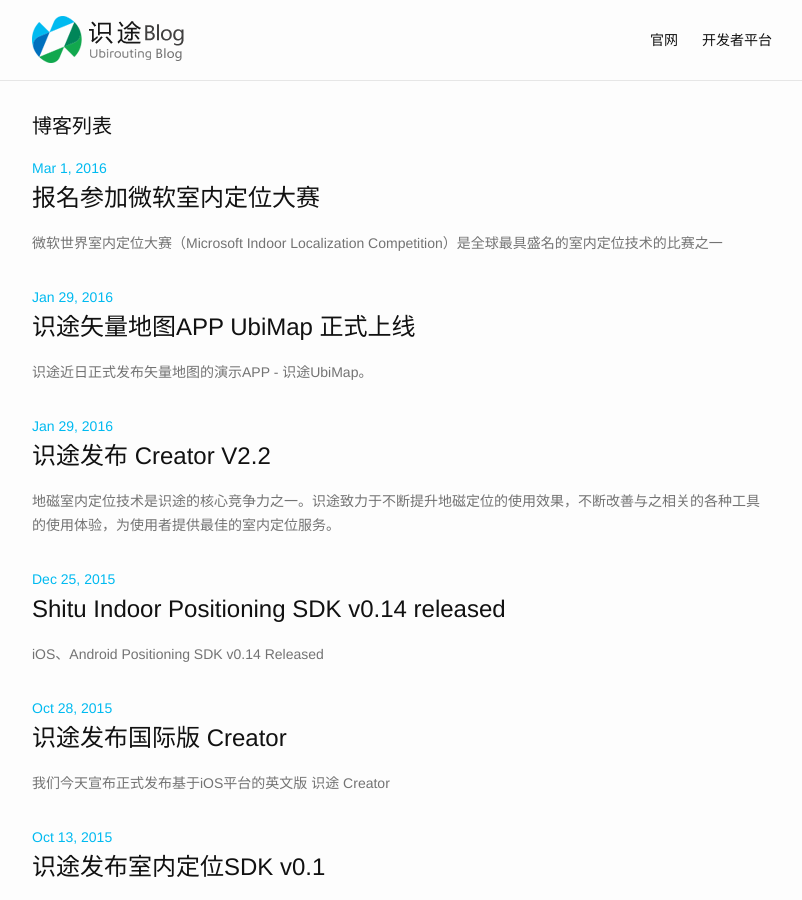
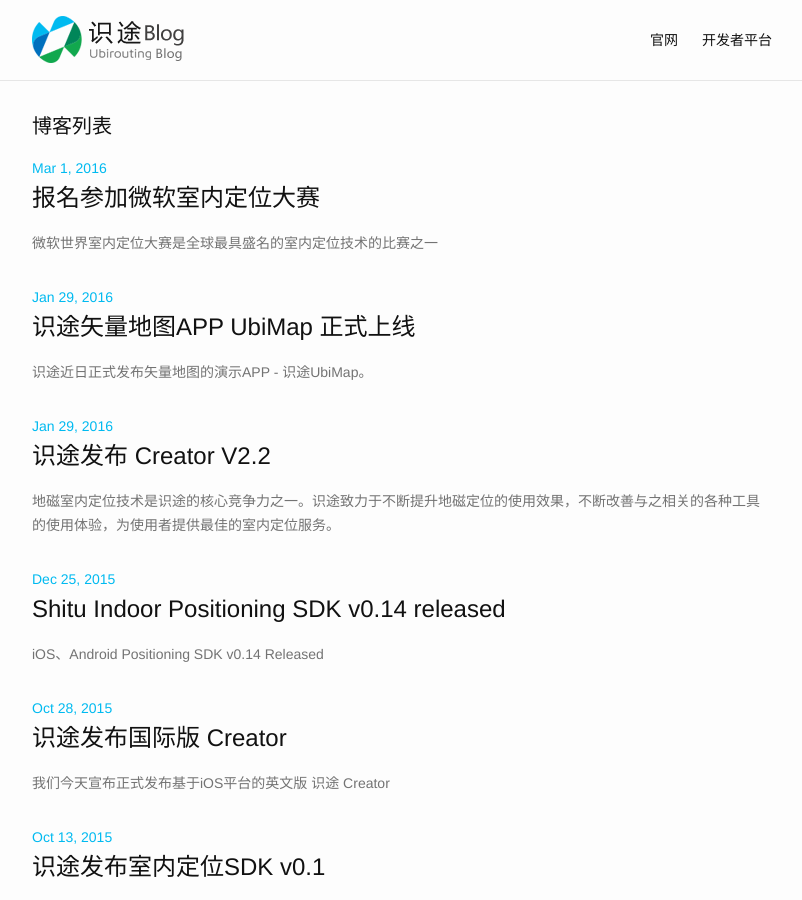
Before and after one commit to ubirouting/ubirouting.github.io, a Jekyll site: the page built from index.html, in a window 1280 px wide and 900 px high. Shown: the whole window, without its empty margins (238-1040 px from the left). Built offline with Jekyll 4.4.1, drawn with Linux system fonts in a browser that asks for light colours; comment, search, counter and statistics services are not loaded.

Commit message:
Update and rename 2016-03-01-microsoft-indoor-competition.markdown to 2016-02-29-microsoft-competition.markdown

```diff
--- a/_posts/2016-03-01-microsoft-indoor-competition.markdown
+++ b/_posts/2016-02-29-microsoft-competition.markdown
@@ -3,7 +3,7 @@ layout: post
 title:  "报名参加微软室内定位大赛"
 date:   2016-03-01 17:33:33 +0800
 categories: ubirouting
-description: "微软世界室内定位大赛（Microsoft Indoor Localization Competition）是全球最具盛名的室内定位技术的比赛之一"
+description: "微软世界室内定位大赛是全球最具盛名的室内定位技术的比赛之一"
 author: "LiKe"
 ---
 
```
